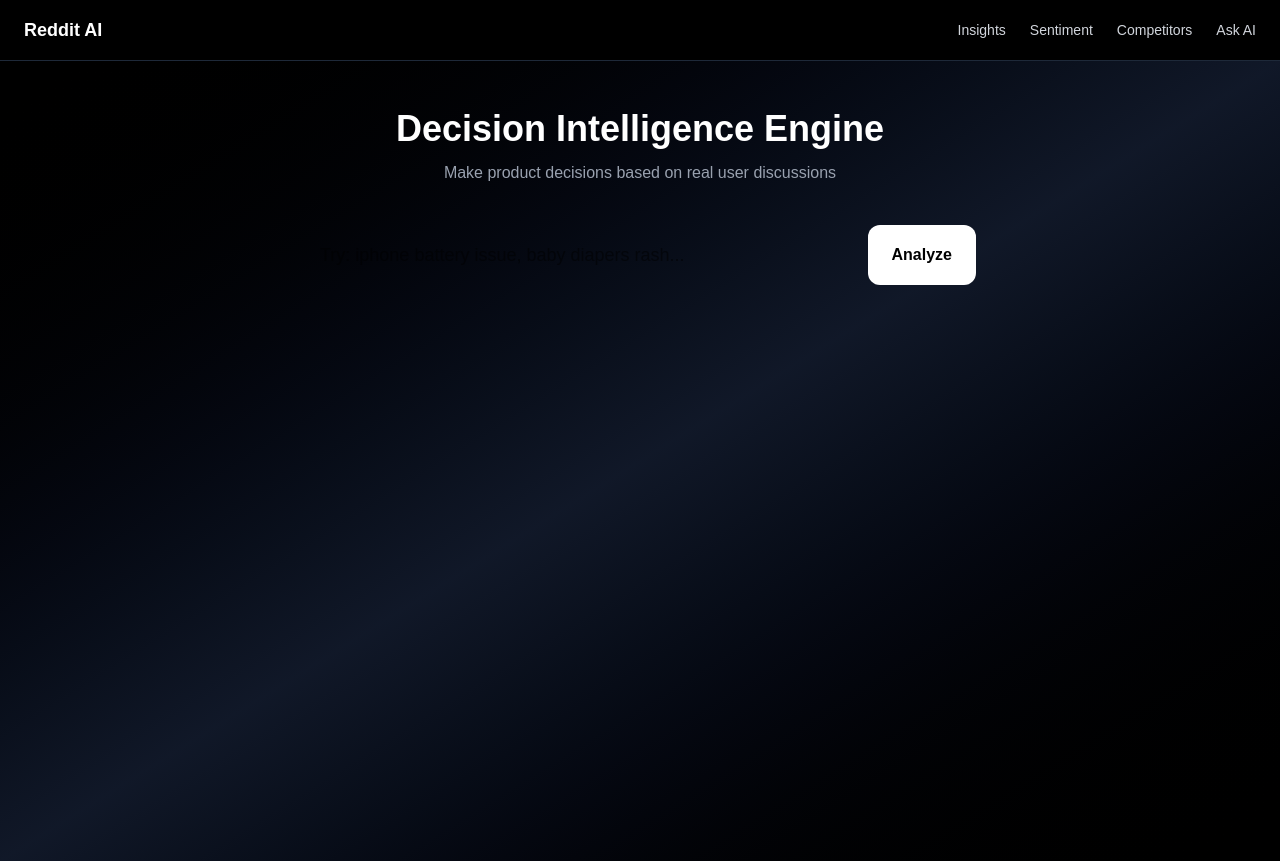
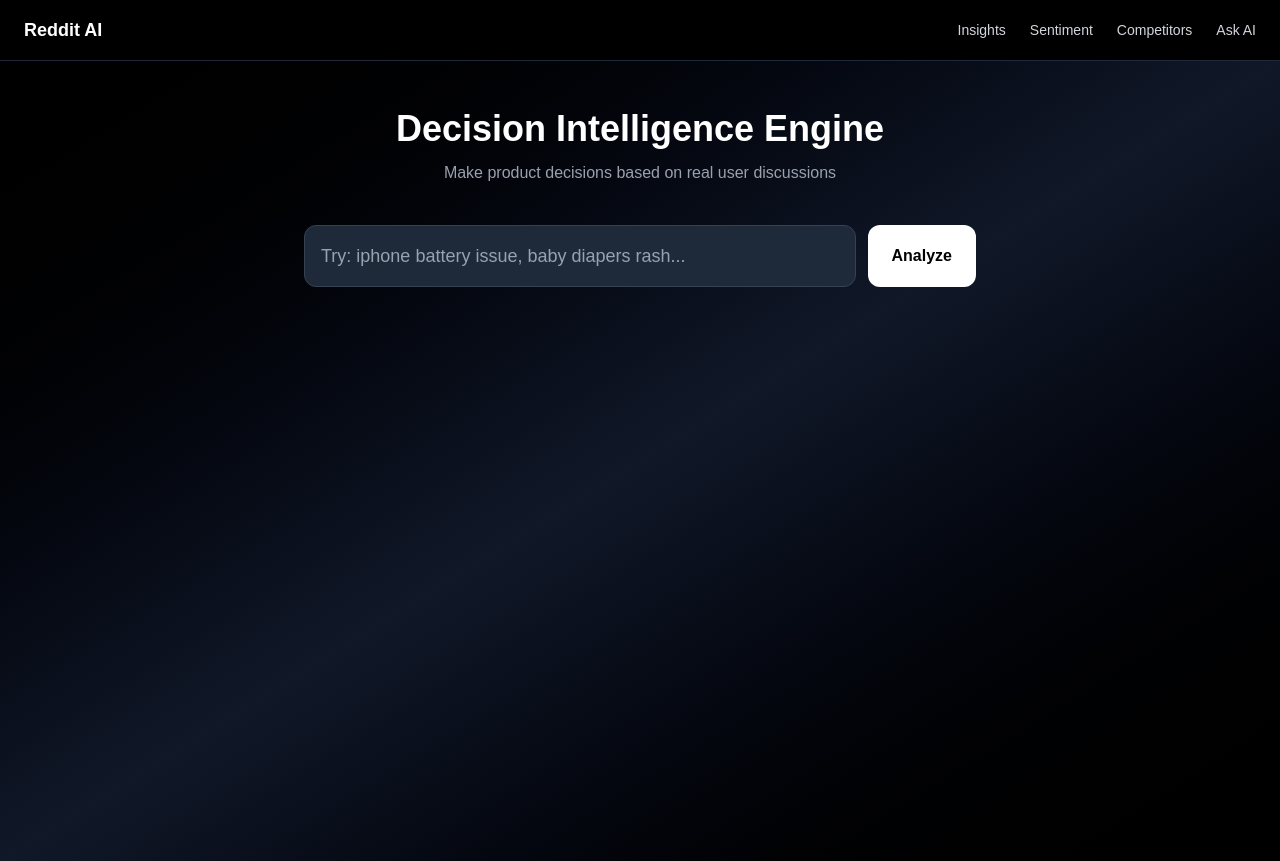
Before and after one commit to RohitTapader/Reddit-insights-engine, a Next.js app: page /insights in a window 1280 px wide. Built offline with nearby package versions, Linux system fonts and the light colour scheme.

Commit message:
Fixed UI background color issue 2

```diff
--- a/app/insights/page.tsx
+++ b/app/insights/page.tsx
@@ -51,7 +51,10 @@ export default function InsightsPage() {
           placeholder="Try: iphone battery issue, baby diapers rash..."
           value={query}
           onChange={(e) => setQuery(e.target.value)}
-          className="flex-1 p-4 rounded-xl text-black text-lg outline-none"
+          className="flex-1 p-4 rounded-xl bg-gray-800 text-white
+          placeholder-gray-400 text-lg outline-none
+          border border-gray-700 focus:border-white
+          transition"
         />
 
         <button
```
